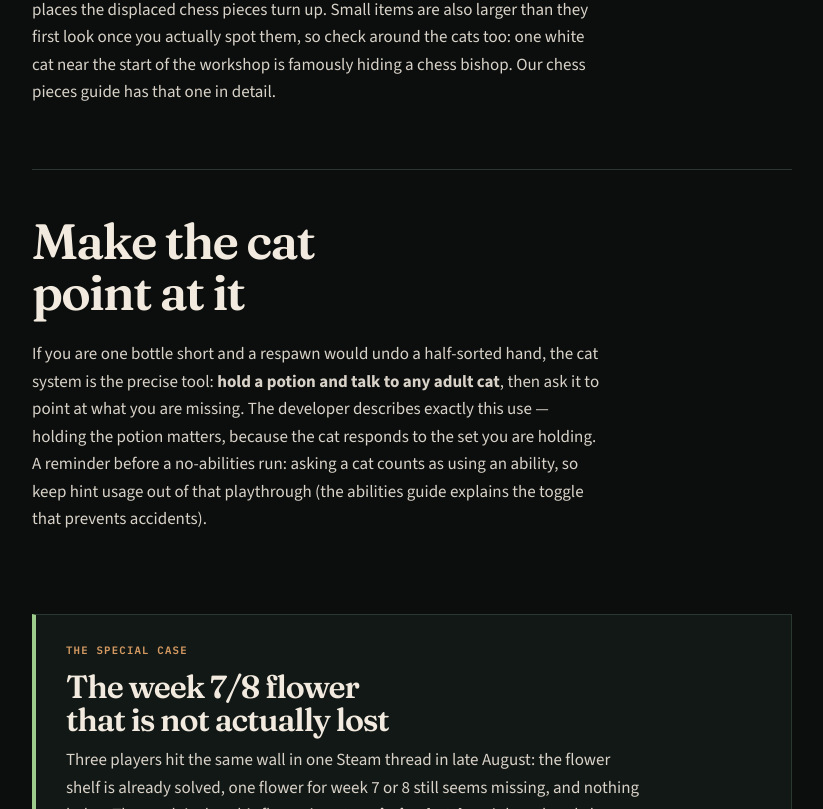
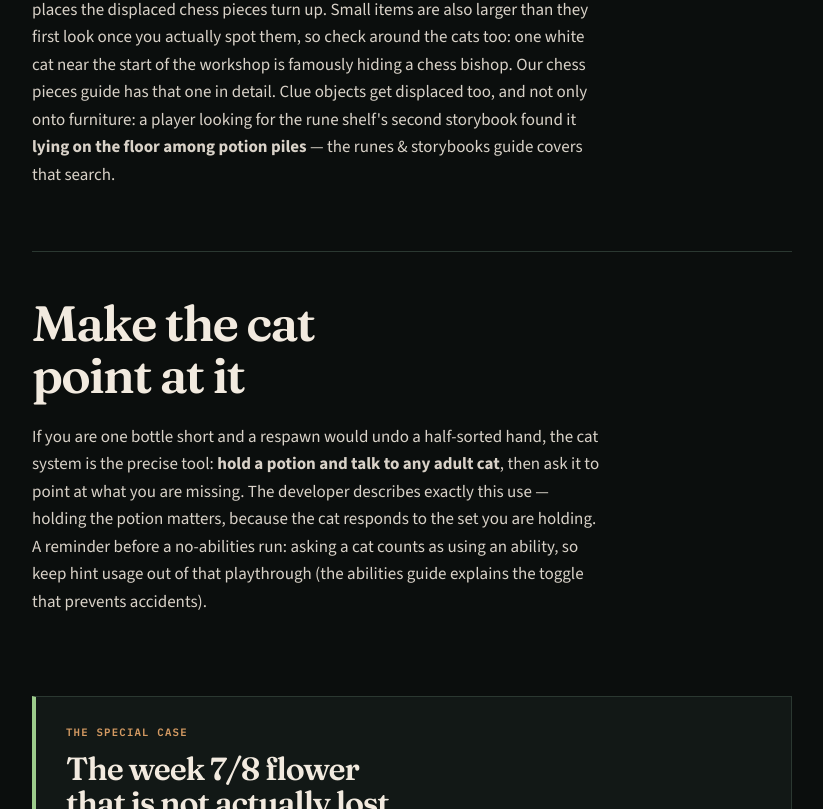
Before and after one commit to bruce-hmz/shelve-the-potions-guide, a Next.js app: page /help/missing-potions in a window 1280 px wide. Shown: the part 1691-2500 px from the top of the page, without its empty margins (360-1183 px from the left). Built offline with nearby package versions, Linux system fonts and the light colour scheme; no server answers.

Commit message:
content: displaced-storybook FAQ row on runes-books page (ACT-047)

```diff
--- a/app/help/missing-potions/page.tsx
+++ b/app/help/missing-potions/page.tsx
@@ -107,7 +107,7 @@ export default function MissingPotionsPage() {
             <section id="hiding" className="article-section">
               <h2>Where bottles like to hide</h2>
               <p>
-                Before you respawn, it is worth one slow lap of the room. The recurring hiding spots players report for loose objects are the edges of the workshop: <strong>corners, window sills, desks, and the shelves around the room&apos;s perimeter</strong> — the same places the displaced chess pieces turn up. Small items are also larger than they first look once you actually spot them, so check around the cats too: one white cat near the start of the workshop is famously hiding a chess bishop. Our <Link href="/puzzles/chess-pieces/">chess pieces guide</Link> has that one in detail.
+                Before you respawn, it is worth one slow lap of the room. The recurring hiding spots players report for loose objects are the edges of the workshop: <strong>corners, window sills, desks, and the shelves around the room&apos;s perimeter</strong> — the same places the displaced chess pieces turn up. Small items are also larger than they first look once you actually spot them, so check around the cats too: one white cat near the start of the workshop is famously hiding a chess bishop. Our <Link href="/puzzles/chess-pieces/">chess pieces guide</Link> has that one in detail. Clue objects get displaced too, and not only onto furniture: a player looking for the rune shelf&apos;s second storybook found it <strong>lying on the floor among potion piles</strong> — the <Link href="/puzzles/runes-books/">runes &amp; storybooks guide</Link> covers that search.
               </p>
             </section>
 
@@ -169,6 +169,7 @@ export default function MissingPotionsPage() {
                 <li>Hiding spots and the white-cat chess bishop: converging reports in Steam discussion threads (Aug 2026).</li>
                 <li>Week 7/8 flower location and the solved-puzzle hint limit: Steam discussion &quot;Missing flower&quot; (28 Aug 2026), developer and community replies.</li>
                 <li>Crash-stuck shelf slots (full-restart fix) and the Assemble-fail missing-potion report: Steam discussions &quot;Potions stuck between shelves&quot; (1 Sep 2026) and &quot;missing potion&quot; (3 Sep 2026, resolved by its opener on 5 Sep 2026 — the potion shared a shelf slot with another bottle); the two-minute autosave interval is from the developer&apos;s pinned FAQ thread.</li>
+                <li>The displaced storybook found on the floor among potion piles: Steam thread &quot;Can&apos;t find the second book&quot; (14–15 Sep 2026, community answer, not retested by us).</li>
                 <li>No in-game retest has been done for this article; details are labelled accordingly.</li>
               </ul>
             </section>
--- a/content/puzzles.ts
+++ b/content/puzzles.ts
@@ -320,6 +320,7 @@ export const puzzleGuides: PuzzleGuide[] = [
       "Reported in a Steam discussion and matched by an independent community guide — the strongest community corroboration of any provisional sequence on this site, but still not reproduced by us in-game.",
     steps: [
       { title: "Go behind the desk", text: "The four storybooks sit on the desk surface behind the main working area; walk around if the camera blocks them." },
+      { title: "Can't find one of the storybooks?", text: "If the desk from step 1 is not enough, scan the floor along the halls too — a player hunting this exact second book found theirs \"lying on the floor mixed up between a bunch of potions\" (15 Sep 2026 community answer; player-reported, not developer-confirmed). That is the same displaced-object pattern as the week 7/8 flower in our missing-potions guide. While the board is still unsolved you can also hold a potion from the rune set and ask a cat to highlight what is still needed — the developer-endorsed fallback our clock guide uses for the missing clock hand." },
       { title: "Note the page numbers", text: "Each book sits open to a different page. Zoom or photograph so you can read every number." },
       { title: "Match runes to pages", text: "Treat each bottle's rune as a page marker and order the bottles by the storybooks' page numbers." },
       { title: "Check the shorthand below", text: "Reveal the community sequence only after deriving your own order from the books." },
```
